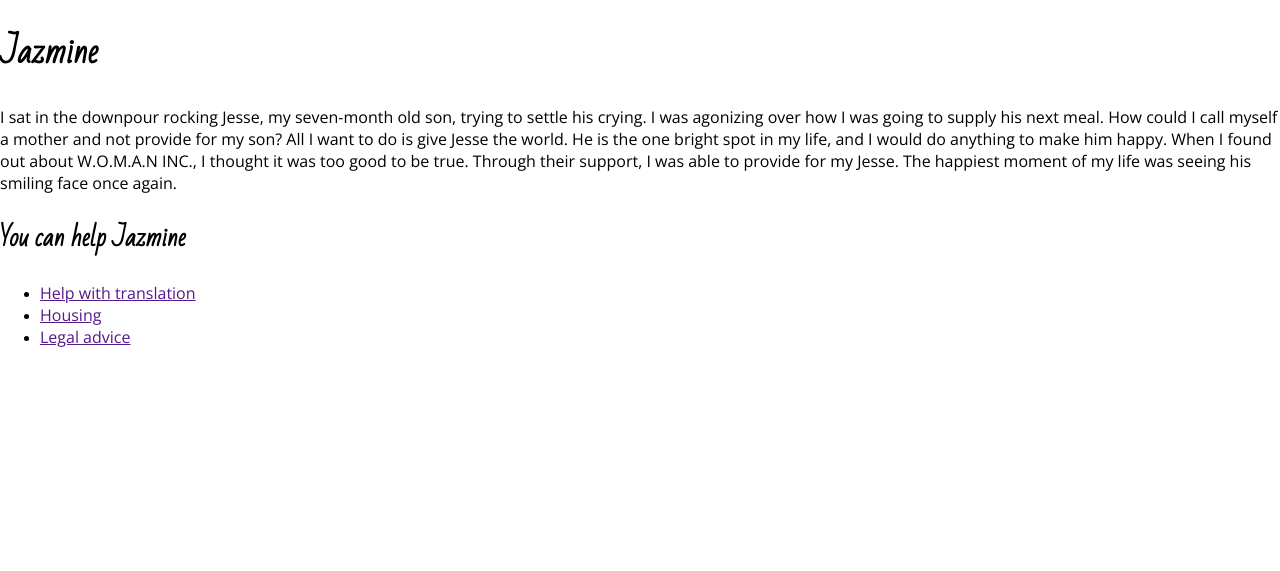
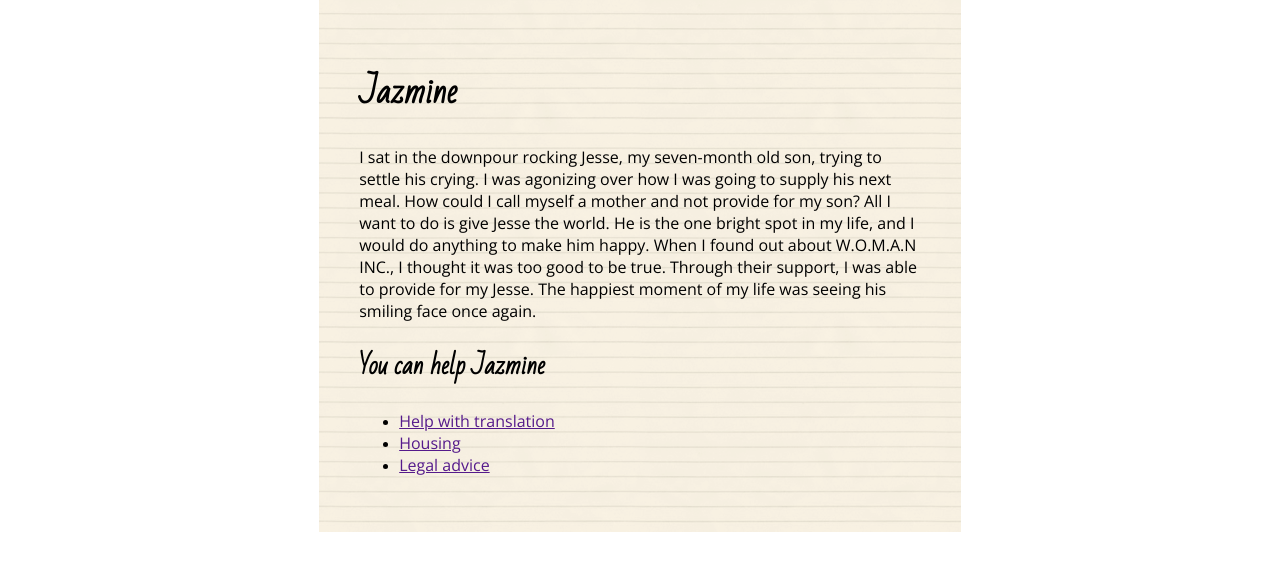
Before and after one commit to jmarkina/house-her, a Python web app: template templates/full-story-jasmine.html in a window 1280 px wide. Shown: the top 571 px of the page. Run offline with Jinja, Linux system fonts and the light colour scheme; the template is opened without the code that fills it, so the values that code supplies are empty.

Commit message:
full story style

```diff
--- a/css_dir/index.css
+++ b/css_dir/index.css
@@ -251,10 +251,20 @@ body {
     display: none !important;
     width: 0;
     height: 0; } }
+.texture {
+  background: url(../img/paper-texture.png); }
+
+.center {
+  float: none;
+  margin: 0 auto; }
+
 h1, h2 {
   font-family: 'Bad Script', cursive; }
 
 p, a {
   font-family: 'Open Sans', sans-serif; }
 
+.full-story {
+  padding: 40px; }
+
 /*# sourceMappingURL=index.css.map */
--- a/scss/_components.scss
+++ b/scss/_components.scss
@@ -0,0 +1,7 @@
+.texture {
+	background: url(../img/paper-texture.png);
+}
+.center {
+	float: none;
+	margin: 0 auto;
+}
--- /dev/null
+++ b/scss/_full-story.scss
@@ -0,0 +1,3 @@
+.full-story {
+	padding: 40px;
+}
--- a/scss/index.scss
+++ b/scss/index.scss
@@ -4,5 +4,6 @@
     "vars",
     "grid",
     "components",
-    "typography"
+    "typography",
+    "full-story"
 ;
--- a/templates/full-story-jasmine.html
+++ b/templates/full-story-jasmine.html
@@ -5,10 +5,10 @@
     <title>Full Story</title>
 </head>
 <body>
-	<div class="full-story">
+	<div class="grid">
+		<div class="center col-7-12 full-story texture">
 			<h1>Jazmine</h1>
 			<p>I sat in the downpour rocking Jesse, my seven-month old son, trying to settle his crying. I was agonizing over how I was going to supply his next meal. How could I call myself a mother and not provide for my son? All I want to do is give Jesse the world. He is the one bright spot in my life, and I would do anything to make him happy.  When I found out about W.O.M.A.N INC., I thought it was too good to be true. Through their support, I was able to provide for my Jesse. The happiest moment of my life was seeing his smiling face once again.</p>
-	</div>
 		<h2>You can help Jazmine</h2>
 		<div class="needs">
 			<ul>
@@ -17,6 +17,8 @@
 				<li><a href="">Legal advice</a></li>
 			</ul>
 		</div>
+		</div>
+	</div>
 </body>
 </html>
 <script src="../js/jquery-3.2.1.min.js"></script>
```
Also changed, not shown: 1 other file. Lines whose indentation alone changed are shown as unchanged.
